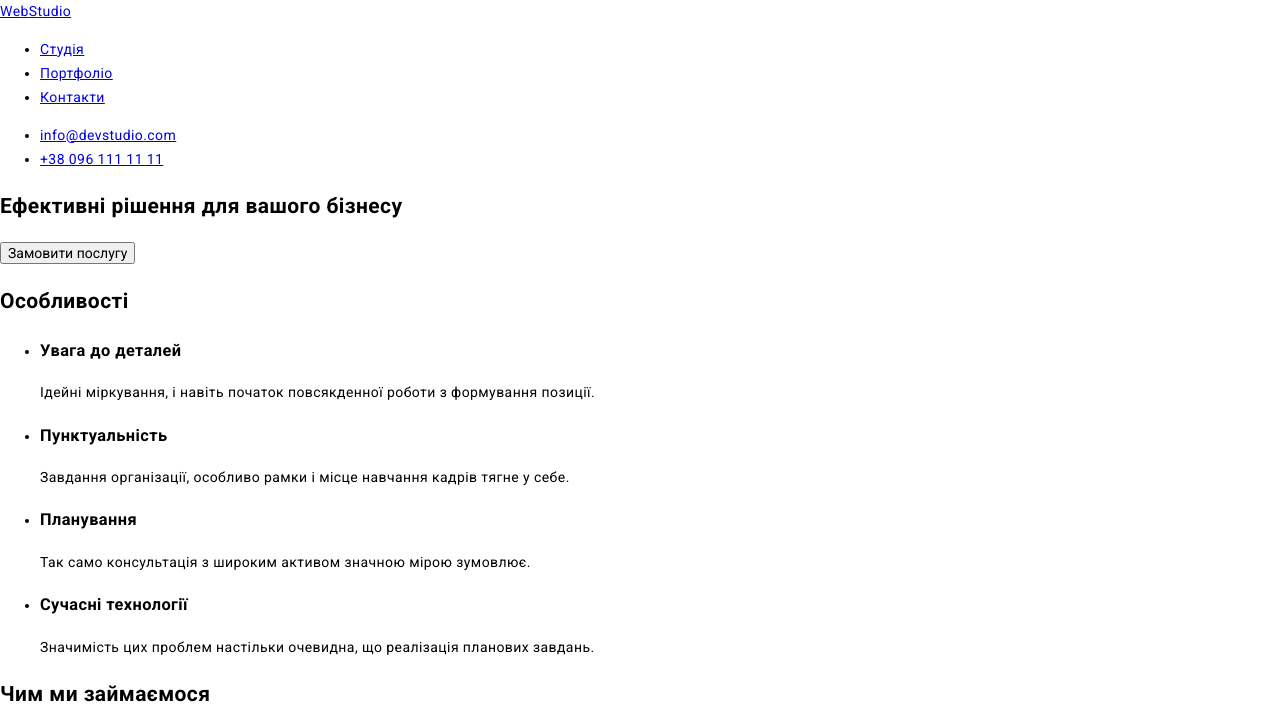
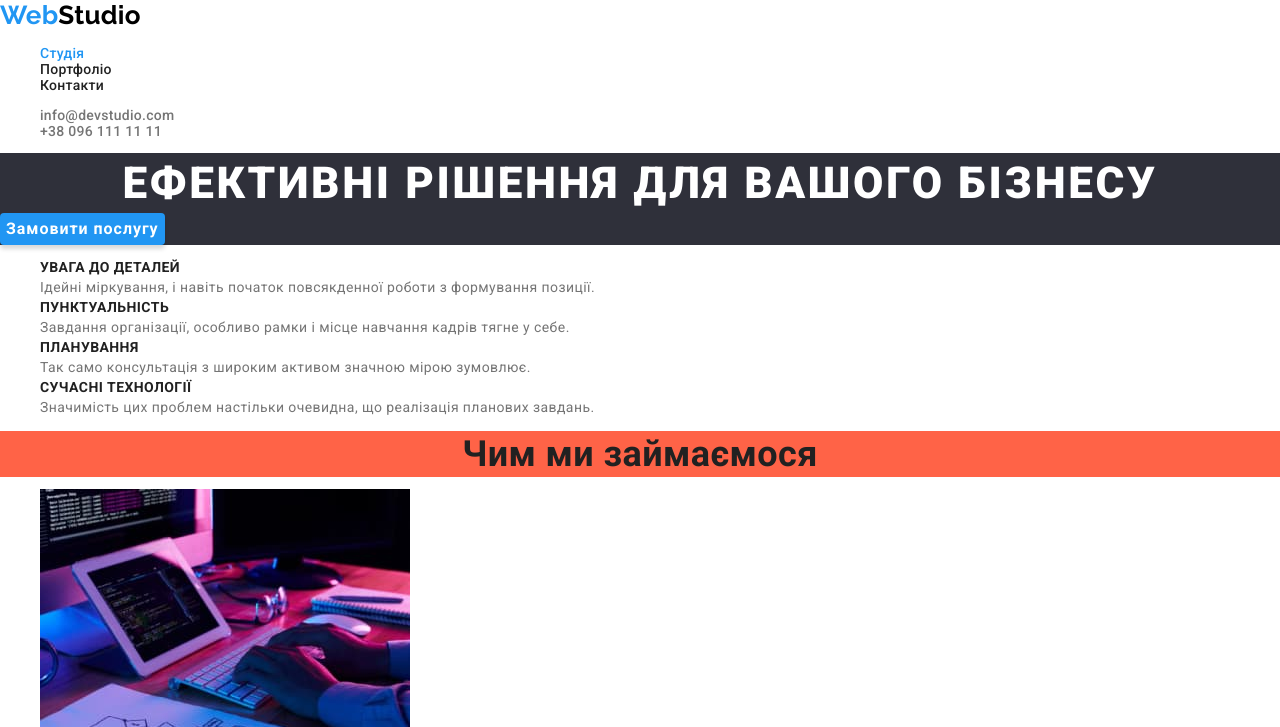
Before and after one commit to AMIHbKA/goit-markup-hw-03, a plain HTML site: page index.html in a window 1280 px wide. Shown: the top 727 px of the page. Drawn offline with nearby package versions, Linux system fonts and the light colour scheme.

Commit message:
hw2 remake done

```diff
--- a/css/styles.css
+++ b/css/styles.css
@@ -2,7 +2,7 @@
   --main-grey-color: #757575;
   --black-color: #212121;
   --blue-color: #2196f3;
-  --main-bgc: #2f303a;
+  --bg-color: #2f303a;
   --section-bgc: #f5f4fa;
 }
 
@@ -20,15 +20,169 @@
   margin: -1px;
 }
 
+/* Общие стили */
+
 body {
   font-family: "Roboto", sans-serif;
-  color: var(--text-color);
   font-size: 14px;
   letter-spacing: 0.03em;
-  line-height: 1.71;
-
   /* width: 1600px;
 
   margin: 0 auto;
   padding: 0; */
 }
+
+.btn {
+  background: var(--blue-color);
+  box-shadow: 0px 4px 4px rgba(0, 0, 0, 0.15);
+  border-radius: 4px;
+  border: transparent;
+}
+
+.list {
+  list-style: none;
+}
+
+.link {
+  text-decoration: none;
+}
+
+.section-header {
+  margin: 0;
+
+  font-weight: 700;
+  font-size: 36px;
+  line-height: calc(42 / 36);
+  text-align: center;
+  color: var(--black-color);
+
+  background-color: tomato;
+  outline: 2px tomato solid;
+}
+
+/* header */
+.page-header {
+  font-weight: 500;
+  line-height: calc(16 / 14);
+  letter-spacing: 0.02em;
+}
+
+.logo {
+  font-family: "Raleway";
+  font-weight: 700;
+  font-size: 26px;
+  line-height: calc(31 / 26);
+
+  color: var(--blue-color);
+}
+
+.logo-part-header {
+  color: #000000;
+}
+
+.nav-list .link {
+  color: var(--black-color);
+}
+
+/* Текущая страница */
+.nav-list .current {
+  color: var(--blue-color);
+}
+
+.nav-list .link:hover,
+.nav-list .link:focus,
+.contacts-list .link:hover,
+.contacts-list .link:focus {
+  color: var(--blue-color);
+}
+
+.contacts-list .link {
+  color: var(--main-grey-color);
+}
+
+/* hero section */
+.hero {
+  background-color: var(--bg-color);
+}
+
+.main-header {
+  margin: 0;
+
+  font-weight: 900;
+  font-size: 44px;
+  line-height: calc(60 / 44);
+  text-align: center;
+  letter-spacing: 0.06em;
+  text-transform: uppercase;
+  color: #ffffff;
+}
+
+.btn-studio {
+  font-weight: 700;
+  font-size: 16px;
+  line-height: calc(30 / 16);
+  letter-spacing: 0.06em;
+  color: #ffffff;
+}
+
+/* features section */
+.features-list-header {
+  margin: 0;
+
+  font-weight: 700;
+  font-size: 14px;
+  line-height: 16px;
+
+  text-transform: uppercase;
+  color: var(--black-color);
+}
+
+.features-list-description {
+  margin: 0;
+
+  line-height: calc(24 / 14);
+  color: var(--main-grey-color);
+}
+
+/* section works */
+
+/* team section */
+.team-list-header {
+  margin: 0;
+
+  font-weight: 500;
+  font-size: 16px;
+  line-height: calc(19 / 16);
+}
+
+.team-list-description {
+  margin: 0;
+
+  font-weight: 400;
+  font-size: 16px;
+  line-height: calc(19 / 16);
+  color: var(--main-grey-color);
+}
+
+/* footer */
+.foo {
+  background-color: var(--bg-color);
+}
+
+.logo-part-footer {
+  color: #fff;
+}
+
+.addres-list {
+  font-style: normal;
+  line-height: calc(24 / 14);
+}
+
+.addres-list .link {
+  color: rgba(255, 255, 255, 0.6);
+  text-shadow: 0px 4px 4px rgba(0, 0, 0, 0.25);
+}
+
+.addres-list .address-link {
+  color: #ffffff;
+}
--- a/index.html
+++ b/index.html
@@ -21,55 +21,59 @@
   </head>
   <body>
     <!-- header -->
-    <header>
-      <nav>
-        <a href="#" lang="en"><span>Web</span><span>Studio</span></a>
-        <ul>
-          <li><a href="#">Студія</a></li>
-          <li><a href="./portfolio.html">Портфоліо</a></li>
-          <li><a href="#">Контакти</a></li>
+    <header class="page-header">
+      <nav class="site-nav">
+        <a href="#" class="logo link" lang="en"
+          >Web<span class="logo-part-header">Studio</span></a
+        >
+        <ul class="nav-list list">
+          <li><a href="#" class="link current">Студія</a></li>
+          <li><a href="./portfolio.html" class="link">Портфоліо</a></li>
+          <li><a href="#" class="link">Контакти</a></li>
         </ul>
       </nav>
-      <ul>
+      <ul class="contacts-list list">
         <li>
-          <a href="mailto:info@devstudio.com" lang="en">info@devstudio.com</a>
+          <a href="mailto:info@devstudio.com" lang="en" class="link"
+            >info@devstudio.com</a
+          >
         </li>
-        <li><a href="tel:+380961111111">+38 096 111 11 11</a></li>
+        <li><a href="tel:+380961111111" class="link">+38 096 111 11 11</a></li>
       </ul>
     </header>
     <!-- main -->
     <main>
-      <section>
-        <h1>Ефективні рішення для вашого бізнесу</h1>
-        <button type="button">Замовити послугу</button>
+      <section class="hero section">
+        <h1 class="main-header">Ефективні рішення для вашого бізнесу</h1>
+        <button type="button" class="btn-studio btn">Замовити послугу</button>
       </section>
       <!-- features section -->
-      <section>
-        <h2>Особливості</h2>
-        <ul>
+      <section class="features section">
+        <h2 class="visually-hidden">Особливості</h2>
+        <ul class="features-list list">
           <li>
-            <h3>Увага до деталей</h3>
-            <p>
+            <h3 class="features-list-header">Увага до деталей</h3>
+            <p class="features-list-description">
               Ідейні міркування, і навіть початок повсякденної роботи з
               формування позиції.
             </p>
           </li>
           <li>
-            <h3>Пунктуальність</h3>
-            <p>
+            <h3 class="features-list-header">Пунктуальність</h3>
+            <p class="features-list-description">
               Завдання організації, особливо рамки і місце навчання кадрів тягне
               у себе.
             </p>
           </li>
           <li>
-            <h3>Планування</h3>
-            <p>
+            <h3 class="features-list-header">Планування</h3>
+            <p class="features-list-description">
               Так само консультація з широким активом значною мірою зумовлює.
             </p>
           </li>
           <li>
-            <h3>Сучасні технології</h3>
-            <p>
+            <h3 class="features-list-header">Сучасні технології</h3>
+            <p class="features-list-description">
               Значимість цих проблем настільки очевидна, що реалізація планових
               завдань.
             </p>
@@ -77,9 +81,9 @@
         </ul>
       </section>
       <!-- What we're doing -->
-      <section>
-        <h2>Чим ми займаємося</h2>
-        <ul>
+      <section class="works section">
+        <h2 class="section-header">Чим ми займаємося</h2>
+        <ul class="list">
           <li>
             <img
               src="./images/box1.jpg"
@@ -96,17 +100,17 @@
         </ul>
       </section>
       <!-- our team -->
-      <section>
-        <h2>Наша команда</h2>
-        <ul>
+      <section class="team section">
+        <h2 class="section-header">Наша команда</h2>
+        <ul class="team-list list">
           <li>
             <img
               src="./images/teamcard1.jpg"
               alt="молодий чоловік з бородою, в окулярах та коричневій рубашці, чорнявий"
               width="270"
             />
-            <h3>Ігор Дем'яненко</h3>
-            <p lang="en">Product Designer</p>
+            <h3 class="team-list-header">Ігор Дем'яненко</h3>
+            <p class="team-list-description" lang="en">Product Designer</p>
           </li>
           <li>
             <img
@@ -114,8 +118,8 @@
               alt="жінка, білявка в окулярах та діловому костюмі"
               width="270"
             />
-            <h3>Ольга Рєпіна</h3>
-            <p lang="en">Frontend Developer</p>
+            <h3 class="team-list-header">Ольга Рєпіна</h3>
+            <p class="team-list-description" lang="en">Frontend Developer</p>
           </li>
           <li>
             <img
@@ -123,8 +127,8 @@
               alt="молодий чоловік з бородою та в голубій сорочці, русий"
               width="270"
             />
-            <h3>Микола Тарасов</h3>
-            <p lang="en">Marketing</p>
+            <h3 class="team-list-header">Микола Тарасов</h3>
+            <p class="team-list-description" lang="en">Marketing</p>
           </li>
           <li>
             <img
@@ -132,29 +136,34 @@
               alt="молодий чоловік з бородою, в окулярах та в чорній сорочці, чорнявий"
               width="270"
             />
-            <h3>Михайло Єрмаков</h3>
-            <p lang="en">UI Designer</p>
+            <h3 class="team-list-header">Михайло Єрмаков</h3>
+            <p class="team-list-description" lang="en">UI Designer</p>
           </li>
         </ul>
       </section>
     </main>
     <!-- footer -->
-    <footer>
-      <a href="#" lang="en"><span>Web</span><span>Studio</span></a>
+    <footer class="foo">
+      <a href="#" class="logo link" lang="en"
+        >Web<span class="logo-part-footer">Studio</span></a
+      >
 
       <address>
-        <ul>
+        <ul class="addres-list list">
           <li>
             <a
               href="https://www.google.com/maps/d/embed?mid=10uSM3H-mIU3GznYo2szRIEphczw&hl=en_US&ehbc=2E312F"
+              class="address-link link"
               >м. Київ, пр-т Лесі Українки, 26</a
             >
           </li>
           <li>
-            <a href="mailto:info@devstudio.com" lang="en">info@devstudio.com</a>
+            <a href="mailto:info@devstudio.com" lang="en" class="link"
+              >info@devstudio.com</a
+            >
           </li>
           <li>
-            <a href="tel:+380961111111">+38 096 111 11 11</a>
+            <a href="tel:+380961111111" class="link">+38 096 111 11 11</a>
           </li>
         </ul>
       </address>
```
Also changed, not shown: portfolio.html (+16 -9 lines).
